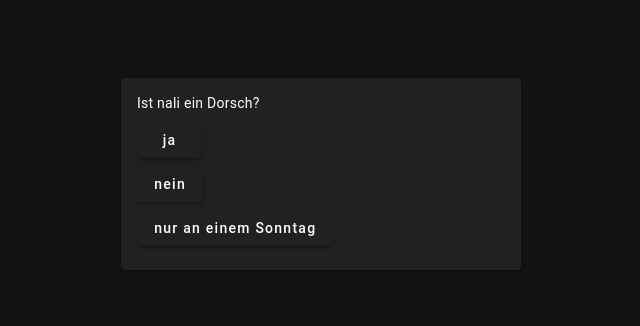
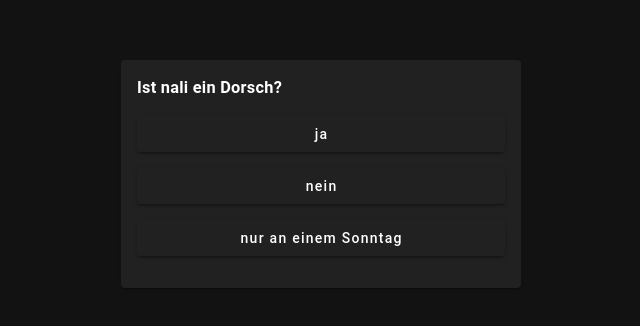
Before and after one commit to alex1431999/fishing-academy, a Nuxt app in the folder modules/frontend/: page /Question in a window 1280 px wide. Shown: the part 226-552 px from the top of the page, without its empty margins (319-959 px from the left). Built offline with nearby package versions, Linux system fonts and the light colour scheme.

Commit message:
feat: further improve styling

```diff
--- a/modules/frontend/components/question/Choice.vue
+++ b/modules/frontend/components/question/Choice.vue
@@ -1,6 +1,6 @@
 <template>
     <div>
-        <v-btn class="text-none">{{ choice.description }}</v-btn>
+        <v-btn block class="text-none">{{ choice.description }}</v-btn>
     </div>
 </template>
 
--- a/modules/frontend/components/question/QuestionCard.vue
+++ b/modules/frontend/components/question/QuestionCard.vue
@@ -1,11 +1,11 @@
 <template>
     <v-card width="400">
         <v-card-text>
-            <div class="mb-2">
+            <h3 class="mb-4">
                 {{ question.description }}
-            </div>
+            </h3>
 
-            <Choice class="mb-2" v-for="choice in question.choices" :choice="choice"></Choice>
+            <Choice class="mb-4" v-for="choice in question.choices" :choice="choice"></Choice>
         </v-card-text>
     </v-card>
 </template>
```
